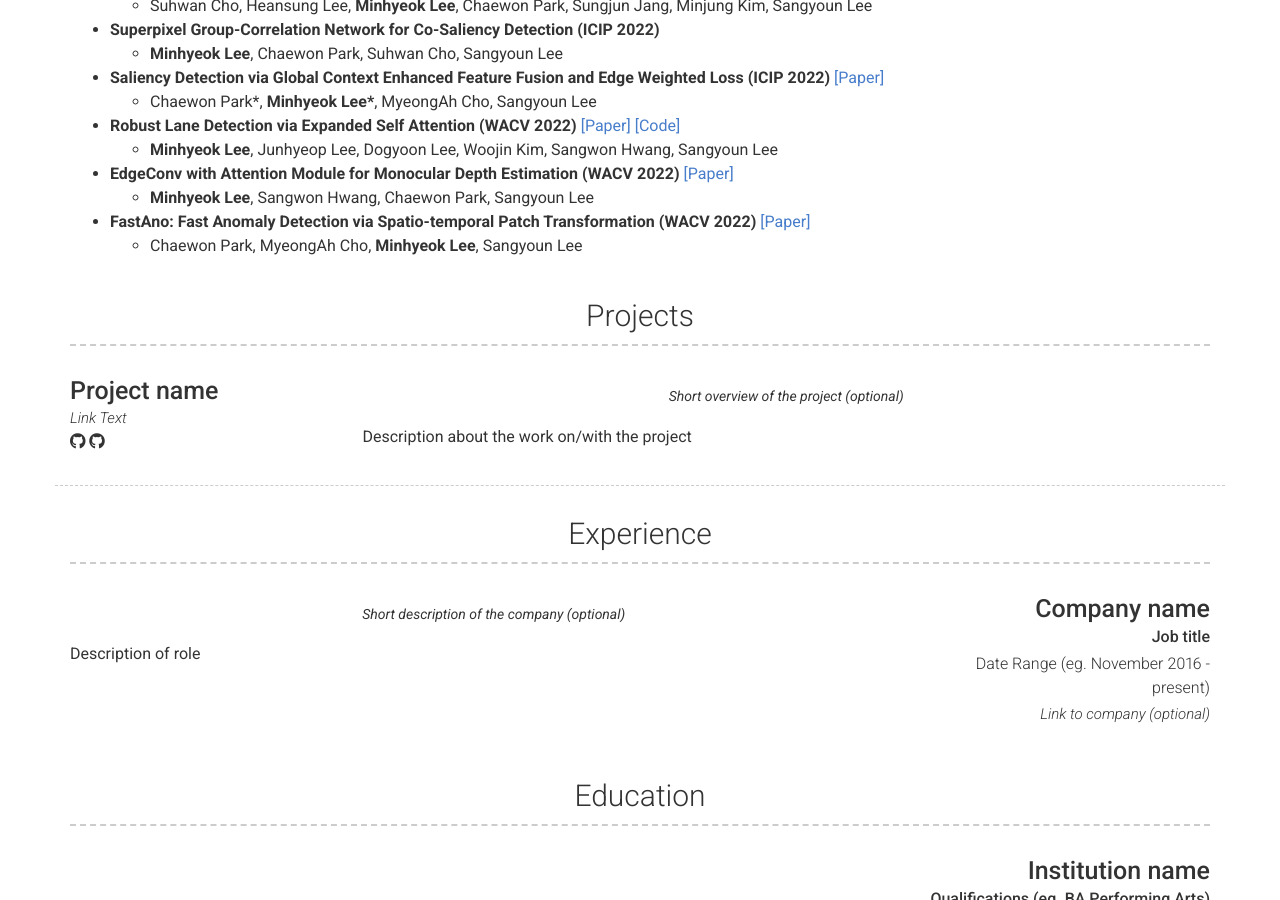
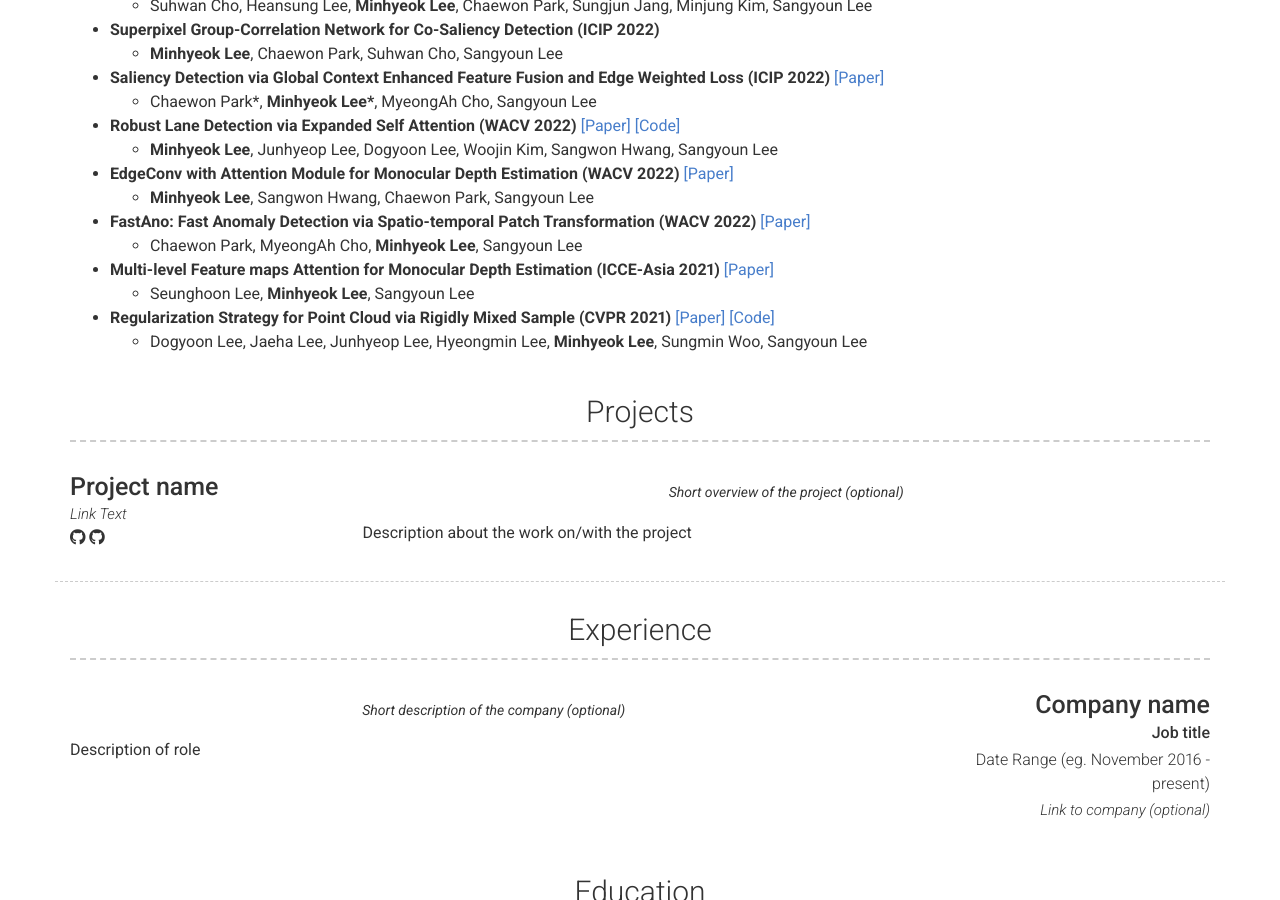
Before and after one commit to Hydragon516/hydragon516.github.io, a Jekyll site: the page built from index.md, in a window 1280 px wide and 900 px high, scrolled down 718 px. Built offline with Jekyll 4.4.1, drawn with Linux system fonts in a browser that asks for light colours; nearby versions of some CDN libraries.

Commit message:
Update _config.yml

```diff
--- a/_config.yml
+++ b/_config.yml
@@ -81,6 +81,10 @@ content:
         - **Minhyeok Lee**, Sangwon Hwang, Chaewon Park, Sangyoun Lee
       * **FastAno: Fast Anomaly Detection via Spatio-temporal Patch Transformation (WACV 2022)** <a href="https://openaccess.thecvf.com/content/WACV2022/papers/Park_FastAno_Fast_Anomaly_Detection_via_Spatio-Temporal_Patch_Transformation_WACV_2022_paper.pdf">[Paper]</a>
         - Chaewon Park, MyeongAh Cho, **Minhyeok Lee**, Sangyoun Lee
+      * **Multi-level Feature maps Attention for Monocular Depth Estimation (ICCE-Asia 2021)** <a href="https://ieeexplore.ieee.org/document/9641955">[Paper]</a>
+        - Seunghoon Lee, **Minhyeok Lee**, Sangyoun Lee
+      * **Regularization Strategy for Point Cloud via Rigidly Mixed Sample (CVPR 2021)** <a href="https://openaccess.thecvf.com/content/CVPR2021/papers/Lee_Regularization_Strategy_for_Point_Cloud_via_Rigidly_Mixed_Sample_CVPR_2021_paper.pdf">[Paper]</a> <a href="https://github.com/dogyoonlee/RSMix">[Code]</a>
+        - Dogyoon Lee, Jaeha Lee, Junhyeop Lee, Hyeongmin Lee, **Minhyeok Lee**, Sungmin Woo, Sangyoun Lee
 
   - title: Projects # Title for the section
     layout: list # Type of content section (list/text)
```
